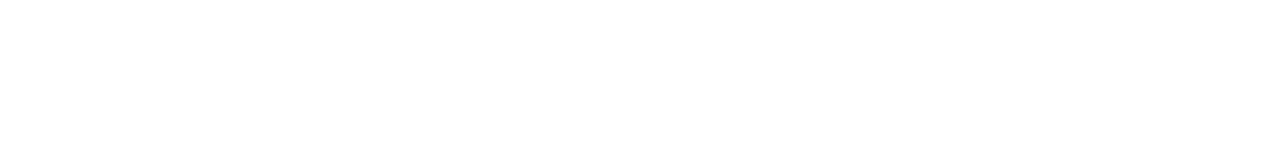
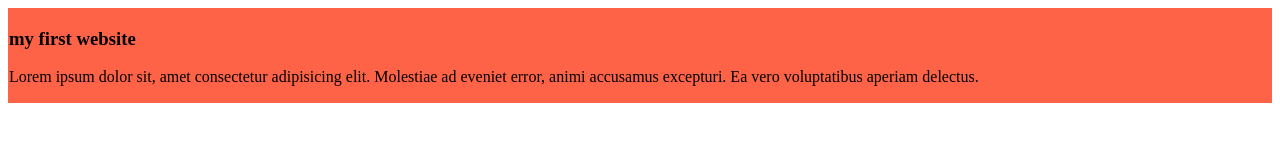
Before and after one commit to Rayhan4674/my-simple-website, a plain HTML site: page index.html in a window 1280 px wide. Drawn offline with Linux system fonts and the light colour scheme.

Commit message:
addded the first blog

```diff
--- a/index.html
+++ b/index.html
@@ -4,8 +4,12 @@
     <meta charset="UTF-8">
     <meta name="viewport" content="width=device-width, initial-scale=1.0">
     <title>My Simple Website</title>
+    <link rel="stylesheet" href="style/blog.css">
 </head>
 <body>
-
+    <div>
+        <h3>my first website</h3>
+        <p>Lorem ipsum dolor sit, amet consectetur adipisicing elit. Molestiae ad eveniet error, animi accusamus excepturi. Ea vero voluptatibus aperiam delectus.</p>
+    </div>
 </body>
 </html>
--- /dev/null
+++ b/style/blog.css
@@ -0,0 +1,4 @@
+div{
+    background-color: tomato;
+    padding: 1px;
+}
```
